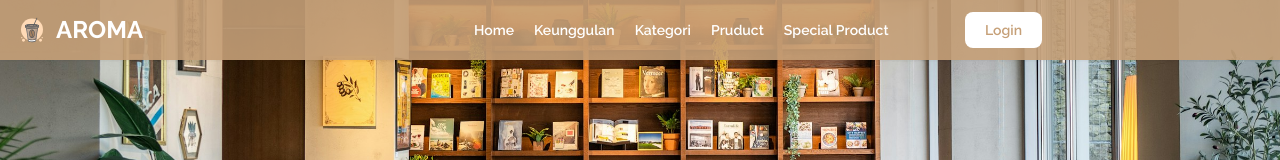
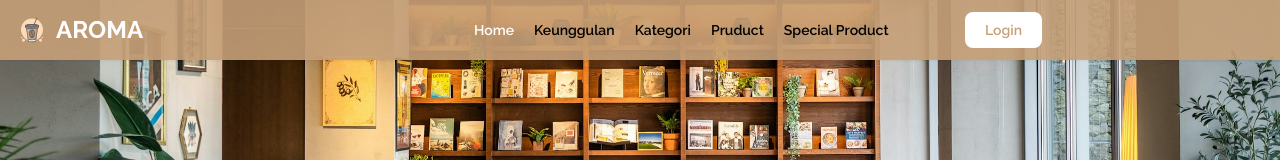
Before and after one commit to konoham/caffe, a React (Vite) app: page /Categori/Brewed in a window 1280 px wide. Shown: the top 160 px of the page. Built offline with nearby package versions, Linux system fonts and the light colour scheme; no server answers.

Commit message:
more styling

```diff
--- a/src/App.css
+++ b/src/App.css
@@ -93,6 +93,24 @@ body {
   grid-area: center;
   width: 100%;
   height: 100%;
+}
+
+.anav a {
+  position: relative;
+}
+
+.anav a::after {
+  content: "";
+  position: absolute;
+  height: 2.5px;
+  width: 0;
+  left: 0;
+  bottom: -10px;
+  transition: 0.3s;
+}
+
+.anav a:hover::after {
+  width: 100%;
 }
 
 @media screen and (max-width: 480px) {
--- a/src/components/AddToCart/addToCartBtn.jsx
+++ b/src/components/AddToCart/addToCartBtn.jsx
@@ -3,9 +3,11 @@ import { useUser } from "../../utility/Store";
 
 import toast from "react-hot-toast";
 import useaddToCard from "../../feature/useAddToCart";
+import { useState } from "react";
 
 const AddToCartBtn = ({ name, price, images, country }) => {
   const { mutate, isSuccess, isError } = useaddToCard();
+  const [loading, setIsloading] = useState(false);
   const { user } = useUser();
 
   const value = {
@@ -17,10 +19,12 @@ const AddToCartBtn = ({ name, price, images, country }) => {
   };
 
   const handleAddToCart = async (e) => {
+    setIsloading(true);
     e.preventDefault();
     if (user) {
       mutate(value);
     }
+    setIsloading(false);
   };
 
   if (isSuccess) toast.success("success to add");
@@ -28,10 +32,10 @@ const AddToCartBtn = ({ name, price, images, country }) => {
 
   return (
     <>
-      <button onClick={handleAddToCart}>
+      <button disabled={loading} onClick={handleAddToCart}>
         <Basket
           size={32}
-          className={`rounded-full border border-primary p-1.5 text-primary`}
+          className={`rounded-full border border-primary p-1.5 text-primary ${loading && "cursor-not-allowed brightness-50"}`}
         />
       </button>
     </>
--- a/src/components/navbar.jsx
+++ b/src/components/navbar.jsx
@@ -1,14 +1,29 @@
 import { useEffect, useState } from "react";
 import { Link } from "react-router-dom";
-import { useErrorMessage, useUser } from "../utility/Store";
-import { Basket, List, SignOut } from "@phosphor-icons/react";
+import { useUser } from "../utility/Store";
+import { Basket, List } from "@phosphor-icons/react";
 import Cart from "./Cart/Cart";
-import { firesignOut } from "../utility/firebase";
+import { useRef } from "react";
 
 export default function Navbar() {
   const [change, setChange] = useState(false);
   const [isOpen, setIsOpen] = useState(false);
   const [openCart, setOpenCart] = useState(false);
+  const sidebar = useRef(null);
+  const triger = useRef(null);
+
+  const handleClose = (event) => {
+    if (
+      sidebar.current &&
+      !sidebar.current.contains(event.target) &&
+      triger.current &&
+      !triger.current.contains(event.target)
+    ) {
+      setIsOpen(false);
+    }
+  };
+  window.addEventListener("click", handleClose);
+
   const { user } = useUser();
 
   useEffect(() => {
@@ -57,39 +72,40 @@ export default function Navbar() {
           className={`absolute bottom-0 top-3/4 ${isOpen ? "right-0" : "-right-52"} flex w-56 flex-col items-center justify-start md:static md:block md:justify-center md:bg-transparent`}
         >
           <div
-            className={`ms-3 mt-5 flex min-h-svh w-full flex-col items-center gap-5 rounded-s-md bg-white px-4 pt-4 ${change ? "text-black" : "text-white"} text-white sm:mt-0 sm:flex-row sm:justify-end sm:ps-5 md:min-h-full md:w-fit md:bg-transparent md:pt-0`}
+            ref={sidebar}
+            className={`anav ms-3 mt-5 flex min-h-svh w-full flex-col items-start justify-start gap-5 rounded-s-md bg-white px-4 pt-4 md:items-center ${change ? "text-black" : "text-white"} whitespace-nowrap text-sm font-semibold sm:mt-0 sm:flex-row sm:justify-end sm:ps-5 md:min-h-full md:w-fit md:bg-transparent md:pt-0 md:text-white`}
           >
             <a
-              className={`text-sm font-semibold ${change ? "text-white" : "text-primary hover:text-white"}`}
+              className={`md:after:bg-white ${change ? "text-white" : "text-primary hover:text-white"}`}
               href="/"
             >
               Home
             </a>
             <a
-              className="text-sm font-semibold hover:text-primary"
+              className={` ${change ? "text-black after:bg-white hover:text-white" : "text-white after:bg-primary hover:text-primary"} `}
               href="#keunggulan"
             >
               Keunggulan
             </a>
             <a
-              className="text-sm font-semibold hover:text-primary"
+              className={` ${change ? "text-black after:bg-white hover:text-white" : "text-white after:bg-primary hover:text-primary"} `}
               href="#top-categori"
             >
               Kategori
             </a>
             <a
-              className="text-sm font-semibold hover:text-primary"
+              className={` ${change ? "text-black after:bg-white hover:text-white" : "text-white after:bg-primary hover:text-primary"} `}
               href="#special-Coffee"
             >
               Pruduct
             </a>
             <a
-              className="whitespace-nowrap text-sm font-semibold hover:text-primary"
+              className={` ${change ? "text-black after:bg-white hover:text-white" : "text-white after:bg-primary hover:text-primary"} `}
               href="#special-product"
             >
               Special Product
             </a>
-            <div className="hidden w-[30px]">
+            <div className="hidden w-[30px] cursor-progress">
               <span className="block w-full bg-black"></span>
               <span className="block w-full bg-black"></span>
               <span className="block w-full bg-black"></span>
@@ -135,6 +151,7 @@ export default function Navbar() {
           <List
             onClick={() => setIsOpen((prev) => !prev)}
             size={32}
+            ref={triger}
             className="block md:hidden"
           />
 
```
